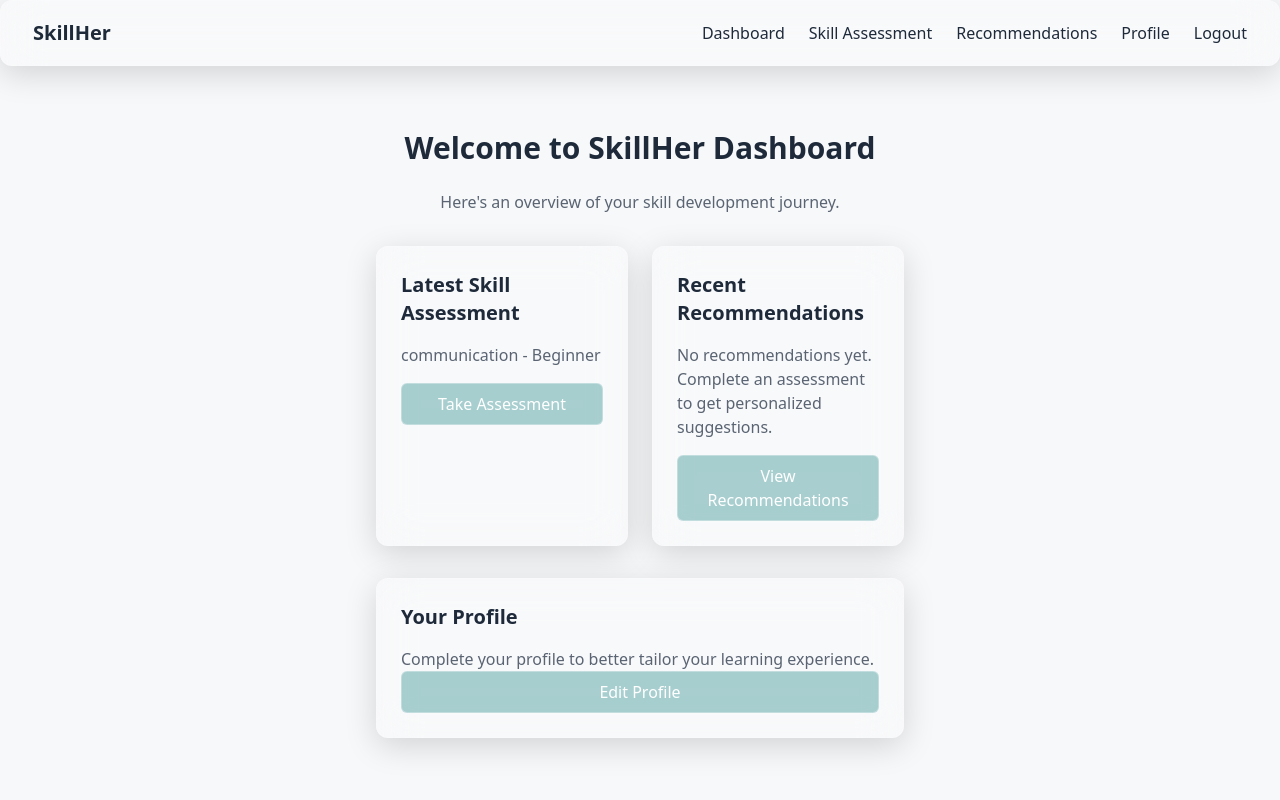
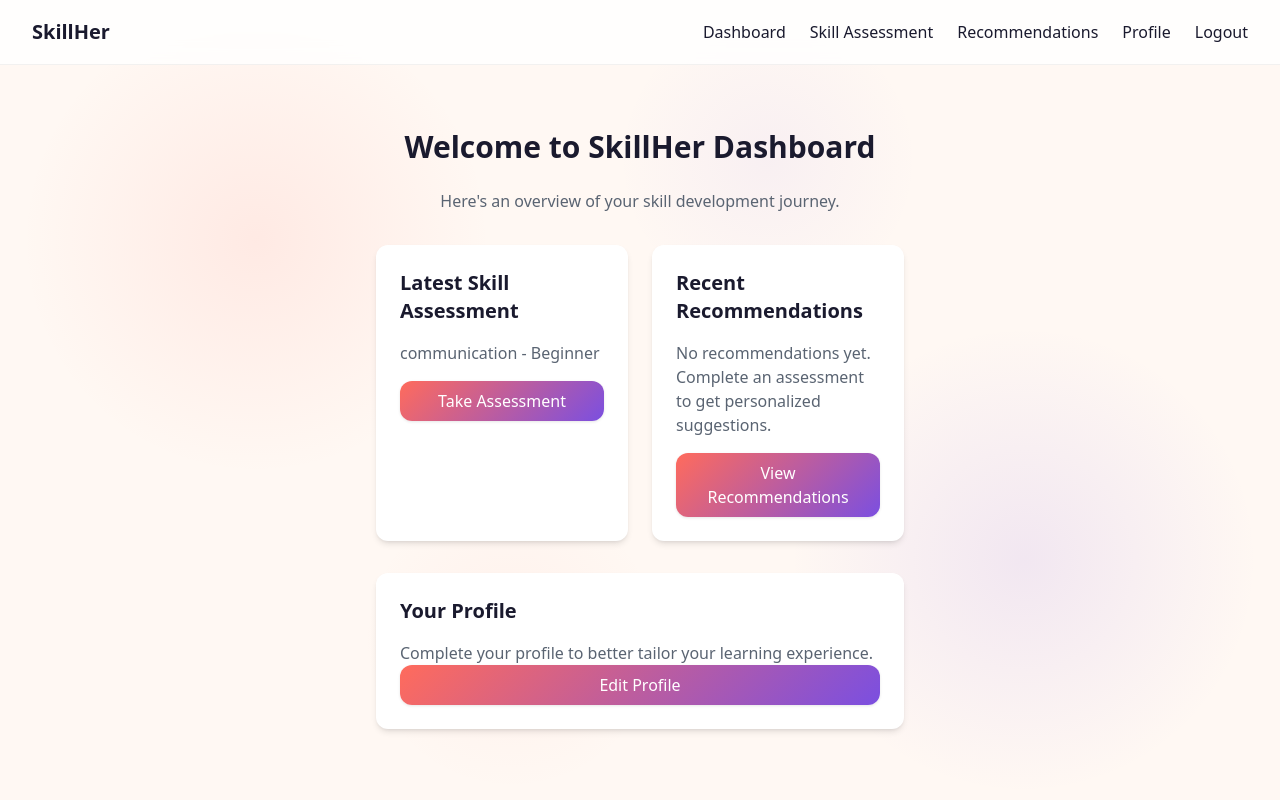
Before and after one commit to varun05126/skillher, a Django app: page /dashboard/ in a window 1280 px wide. Run offline with Django 5.2, Linux system fonts and the light colour scheme; a user stored in the database is signed in; data comes from the database, SQL or seed files in the repository; data that the repository does not hold is empty; some libraries are stand-ins or nearby versions.

Commit message:
Apply Sunset Gradient theme: update base.html and 500.html with new color palette, gradient buttons, card styles, and subtle background pattern

```diff
--- a/core/templates/base.html
+++ b/core/templates/base.html
@@ -6,35 +6,40 @@
     <title>{% block title %}SkillHer{% endblock %}</title>
     <script src="https://cdn.tailwindcss.com"></script>
     <style>
-        :root {
-            --bg-color: #F7F8FA;
-            --text-primary: #1E2A3A;
+:root {
+            --bg-color: #FFF8F3;
+            --text-primary: #1A1A2E;
             --text-secondary: #5A6472;
-            --accent: #2D8C8C;
-            --accent-hover: #257373;
+            --accent: #FF6B5C;
+            --accent-hover: #FF523F;
+            --gradient-start: #FF6B5C;
+            --gradient-end: #7B4FE0;
             --border: #E2E8F0;
             --success: #10B981;
             --warning: #F59E0B;
             --error: #EF4444;
             --info: #3B82F6;
-            --glass-bg: rgba(255,255,255,0.15);
-            --glass-border: rgba(255,255,255,0.2);
-            --glass-shadow: 0 8px 32px 0 rgba(0,0,0,0.15);
+            --radius-sm: 6px;
+            --radius-md: 12px;
+            --radius-lg: 16px;
+            --shadow-sm: 0 1px 3px rgba(0,0,0,0.1);
+            --shadow-md: 0 4px 6px -1px rgba(0,0,0,0.1), 0 2px 4px -2px rgba(0,0,0,0.1);
+            --shadow-lg: 0 10px 15px -3px rgba(0,0,0,0.1), 0 4px 6px -2px rgba(0,0,0,0.1);
         }
 
         body {
             background-color: var(--bg-color);
             color: var(--text-primary);
             font-family: system-ui, -apple-system, BlinkMacSystemFont, 'Segoe UI', Roboto, sans-serif;
-        }
-
-        .glass {
-            background: var(--glass-bg);
-            backdrop-filter: blur(20px);
-            -webkit-backdrop-filter: blur(20px);
-            border: 1px solid var(--glass-border);
-            box-shadow: var(--glass-shadow);
-            border-radius: 12px;
+            /* Subtle animated background pattern */
+            background-image:
+                radial-gradient(circle at 20% 30%, rgba(255,107,92,0.1) 0%, transparent 20%),
+                radial-gradient(circle at 80% 70%, rgba(123,79,224,0.1) 0%, transparent 20%),
+                radial-gradient(circle at 40% 80%, rgba(255,107,92,0.05) 0%, transparent 15%),
+                radial-gradient(circle at 60% 20%, rgba(123,79,224,0.05) 0%, transparent 15%);
+            background-attachment: fixed;
+            background-size: cover;
+            margin: 0;
         }
 
         .container {
@@ -44,66 +49,71 @@
         }
 
         .card {
-            background: var(--glass-bg);
-            backdrop-filter: blur(20px);
-            -webkit-backdrop-filter: blur(20px);
-            border: 1px solid var(--glass-border);
-            box-shadow: var(--glass-shadow);
-            border-radius: 12px;
+            background-color: white;
+            border-radius: var(--radius-md);
+            box-shadow: var(--shadow-md);
+            padding: 1.5rem;
         }
 
         .button-primary {
-            background: rgba(45,140,140,0.4);
-            backdrop-filter: blur(10px);
-            -webkit-backdrop-filter: blur(10px);
-            border: 1px solid rgba(255,255,255,0.3);
+            background: linear-gradient(135deg, var(--gradient-start), var(--gradient-end));
             color: white;
+            border: none;
             padding: 0.5rem 1rem;
-            border-radius: 6px;
+            border-radius: var(--radius-md);
             font-weight: 500;
             cursor: pointer;
-            transition: background-color 0.2s;
+            transition: transform 0.2s ease, opacity 0.2s ease;
+            box-shadow: var(--shadow-sm);
         }
 
         .button-primary:hover {
-            background: rgba(45,140,140,0.5);
+            transform: scale(1.03);
+            opacity: 0.95;
+        }
+
+        .button-primary:active {
+            transform: scale(0.98);
         }
 
         .button-secondary {
-            background: transparent;
+            background-color: transparent;
             color: var(--accent);
-            border: 1px solid var(--accent);
+            border: 2px solid var(--accent);
             padding: 0.5rem 1rem;
-            border-radius: 6px;
+            border-radius: var(--radius-md);
             font-weight: 500;
             cursor: pointer;
-            transition: background-color 0.2s;
+            transition: background-color 0.2s, color 0.2s;
         }
 
         .button-secondary:hover {
-            background: rgba(45,140,140,0.05);
+            background-color: var(--accent);
+            color: white;
+        }
+
+        .button-secondary:active {
+            transform: scale(0.98);
         }
 
         .input-field,
         .input,
-        .select {
+        select {
             width: 100%;
-            padding: 0.5rem 0.75rem;
-            background: var(--glass-bg);
-            backdrop-filter: blur(10px);
-            -webkit-backdrop-filter: blur(10px);
-            border: 1px solid var(--glass-border);
-            border-radius: 6px;
+            padding: 0.75rem 1rem;
+            background-color: white;
+            border: 1px solid var(--border);
+            border-radius: var(--radius-md);
             font-size: 0.875rem;
             transition: border-color 0.2s, box-shadow 0.2s;
         }
 
         .input-field:focus,
         .input:focus,
-        .select:focus {
+        select:focus {
             outline: none;
             border-color: var(--accent);
-            box-shadow: 0 0 0 2px rgba(45,140,140,0.2);
+            box-shadow: 0 0 0 3px rgba(255,107,92,0.2);
         }
 
         .label {
@@ -145,20 +155,36 @@
         }
 
         .message {
-            background: var(--glass-bg);
-            backdrop-filter: blur(20px);
-            -webkit-backdrop-filter: blur(20px);
-            border: 2px solid transparent;
-            border-radius: 12px;
+            background-color: white;
+            border-left: 4px solid;
+            border-radius: var(--radius-md);
             padding: 1rem;
             margin-bottom: 1rem;
+            box-shadow: var(--shadow-sm);
         }
         .message-success { border-color: var(--success); color: var(--success); }
         .message-error { border-color: var(--error); color: var(--error); }
         .message-warning { border-color: var(--warning); color: var(--warning); }
         .message-info { border-color: var(--info); color: var(--info); }
-        .message { /* default */ }
-    </style>
+
+        /* Navbar styling */
+        nav {
+            background-color: rgba(255,255,255,0.8);
+            backdrop-filter: blur(10px);
+            -webkit-backdrop-filter: blur(10px);
+            border-bottom: 1px solid rgba(0,0,0,0.05);
+        }
+
+        nav a {
+            color: var(--text-primary);
+            text-decoration: none;
+            transition: color 0.2s;
+        }
+
+        nav a:hover {
+            color: var(--accent);
+        }
+</style>
     {% block extra_head %}{% endblock %}
 </head>
 <body>
```
Also changed, not shown: core/templates/500.html (+25 -18 lines).
